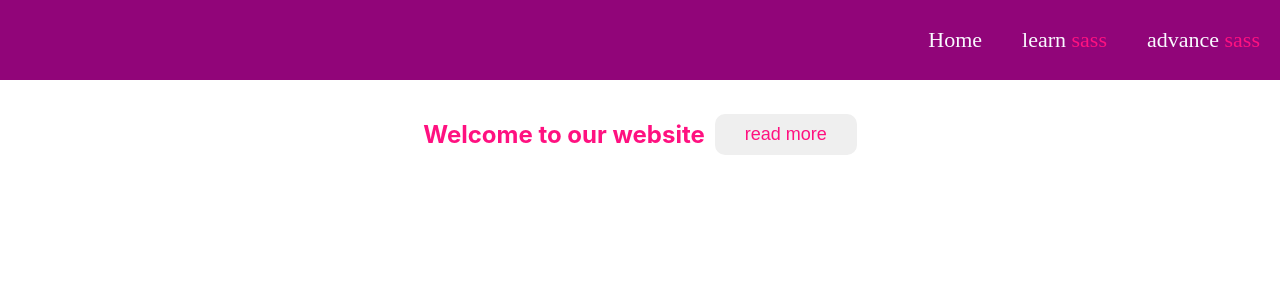
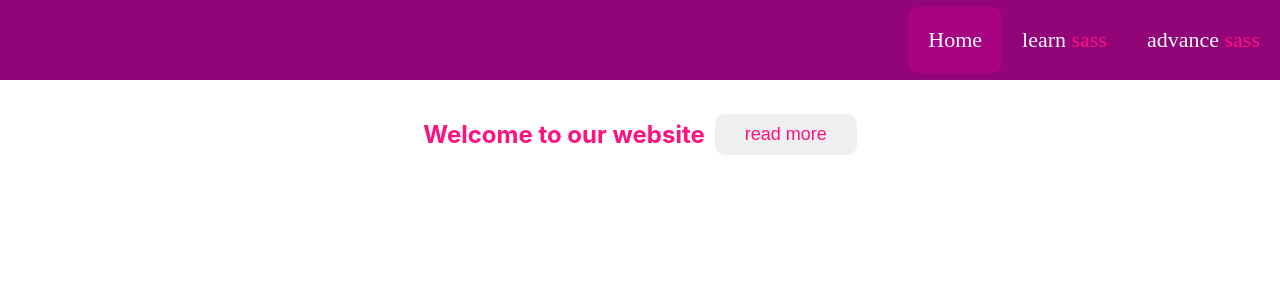
Before and after one commit to Israfil-cse/sass-pratice, a React (Create React App) app: page / in a window 1280 px wide. In both pictures the pointer is over the link "Home". Shown: the top 300 px of the page. Built offline with nearby package versions, Linux system fonts and the light colour scheme.

Commit message:
[ADD]pesudo element

```diff
--- a/src/sass/nav.scss
+++ b/src/sass/nav.scss
@@ -20,4 +20,8 @@
     padding: 20px;
     font-family: navFont;
     font-size: 22px;
+    &:hover{
+       background-color: $navHover;
+       border-radius: 10px;
+    }
 }
--- a/src/sass/variable.scss
+++ b/src/sass/variable.scss
@@ -14,3 +14,6 @@ $hotPing : rgb(255, 17, 128);
 $bodyFont: arial, helvetica, sans-serif;
 $titleFont: "Times New Roman", times, serif;
 $navFont: helvetica;
+
+// hover
+$navHover : rgba(187, 2, 141, 0.527)
```
